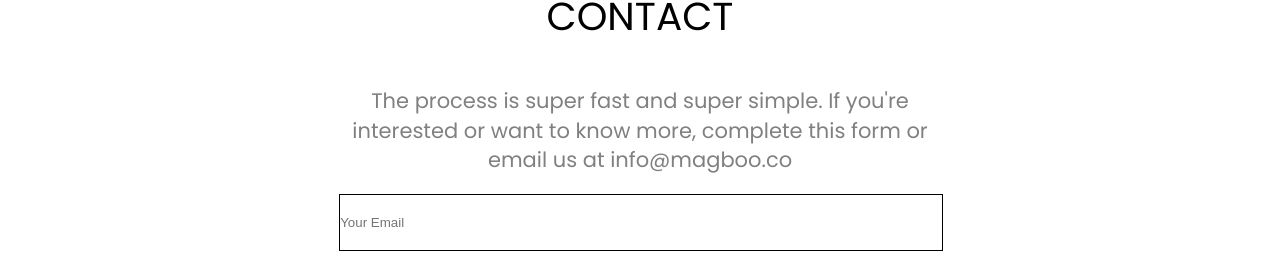
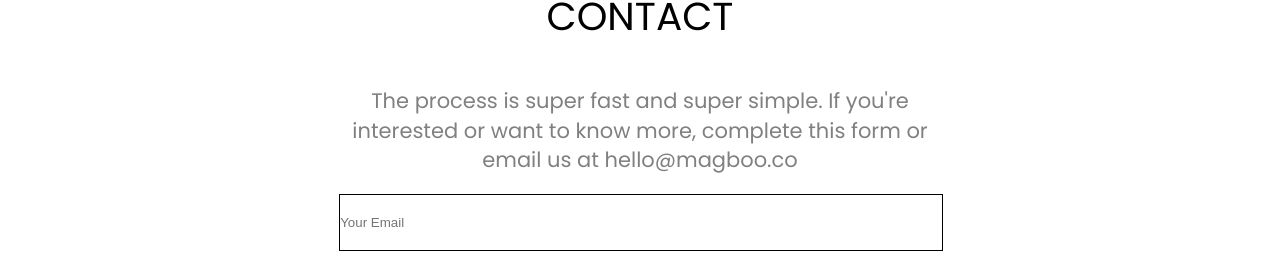
Before and after one commit to DMG-01/michelle-website, a React (Vite) app: page / in a window 1280 px wide. Shown: the part 4024-4277 px from the top of the page. Built offline with nearby package versions, Linux system fonts and the light colour scheme.

Commit message:
changed info@magboo.co to hello@magboo.co

```diff
--- a/src/components/subscribe.jsx
+++ b/src/components/subscribe.jsx
@@ -5,7 +5,7 @@ function Subscribe() {
     return(
         <div className="subscribe">
             <div><h2>CONTACT</h2></div>
-            <div><p>The process is super fast and super simple. If you're interested or want to know more, complete this form or email us at info@magboo.co</p></div>
+            <div><p>The process is super fast and super simple. If you're interested or want to know more, complete this form or email us at hello@magboo.co</p></div>
             <div><input type="text" placeholder="Your Email"/></div>
             <div><button>Sign up</button></div>
         </div>
```
